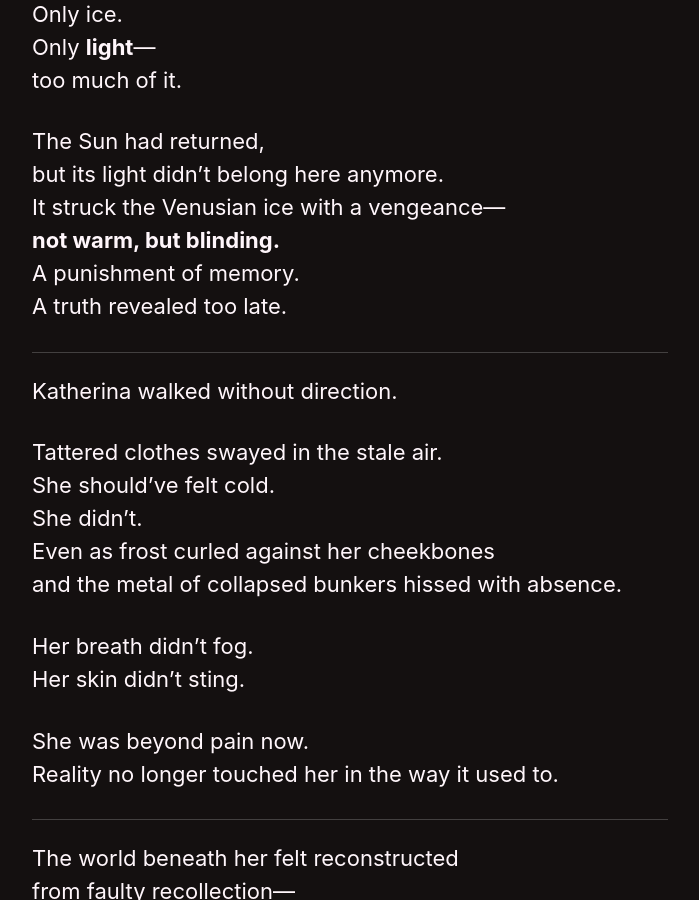
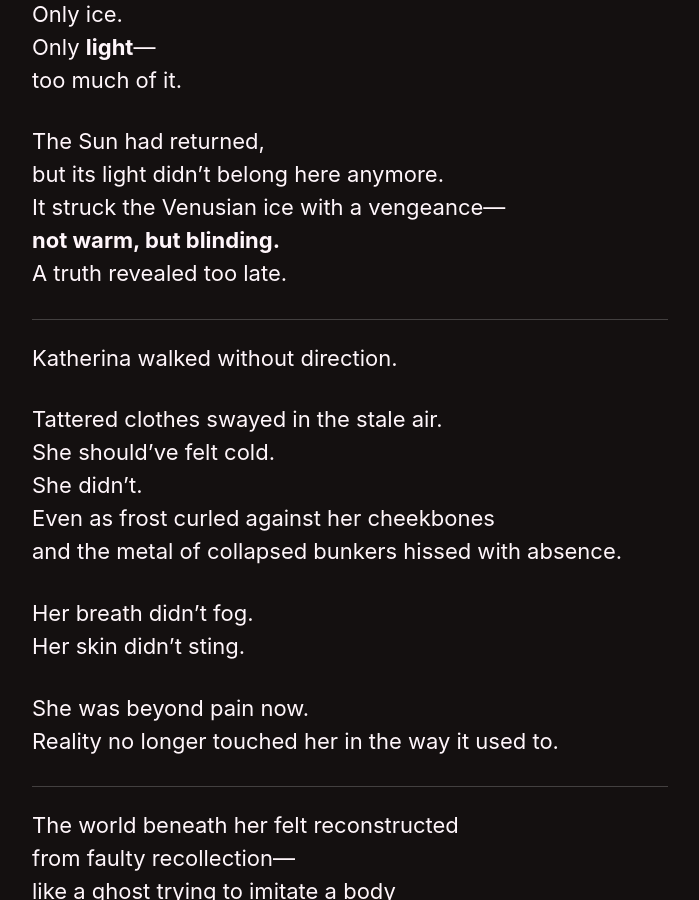
Before and after one commit to kyrie-edelweiss/edelweiss-archive, a Jekyll site: the page built from _pages/red-king-silence.md, in a window 1280 px wide and 900 px high, scrolled down 6217 px. Shown: the whole window, without its empty margins (290-989 px from the left). Built offline with Jekyll 4.4.1, drawn with Linux system fonts in a browser that asks for light colours; cached includes are drawn as plain includes; our own code applies the rules of GitHub Pages for plain Markdown files.

Commit message:
Update red-king-silence.md

```diff
--- a/_pages/red-king-silence.md
+++ b/_pages/red-king-silence.md
@@ -186,7 +186,6 @@ The Sun had returned,
 but its light didn’t belong here anymore.
 It struck the Venusian ice with a vengeance—
 **not warm, but blinding.**
-A punishment of memory.
 A truth revealed too late.
 
 ---
```
